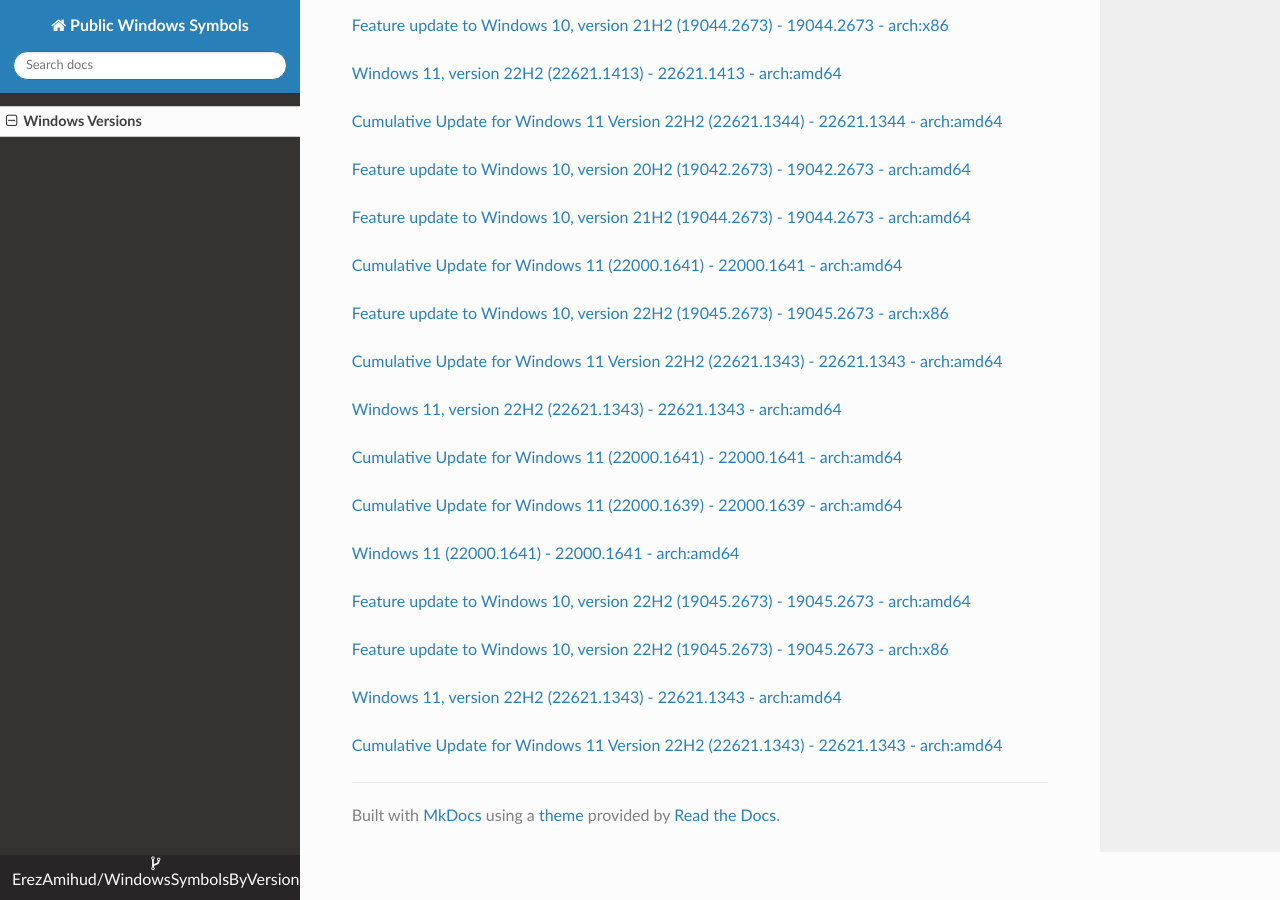
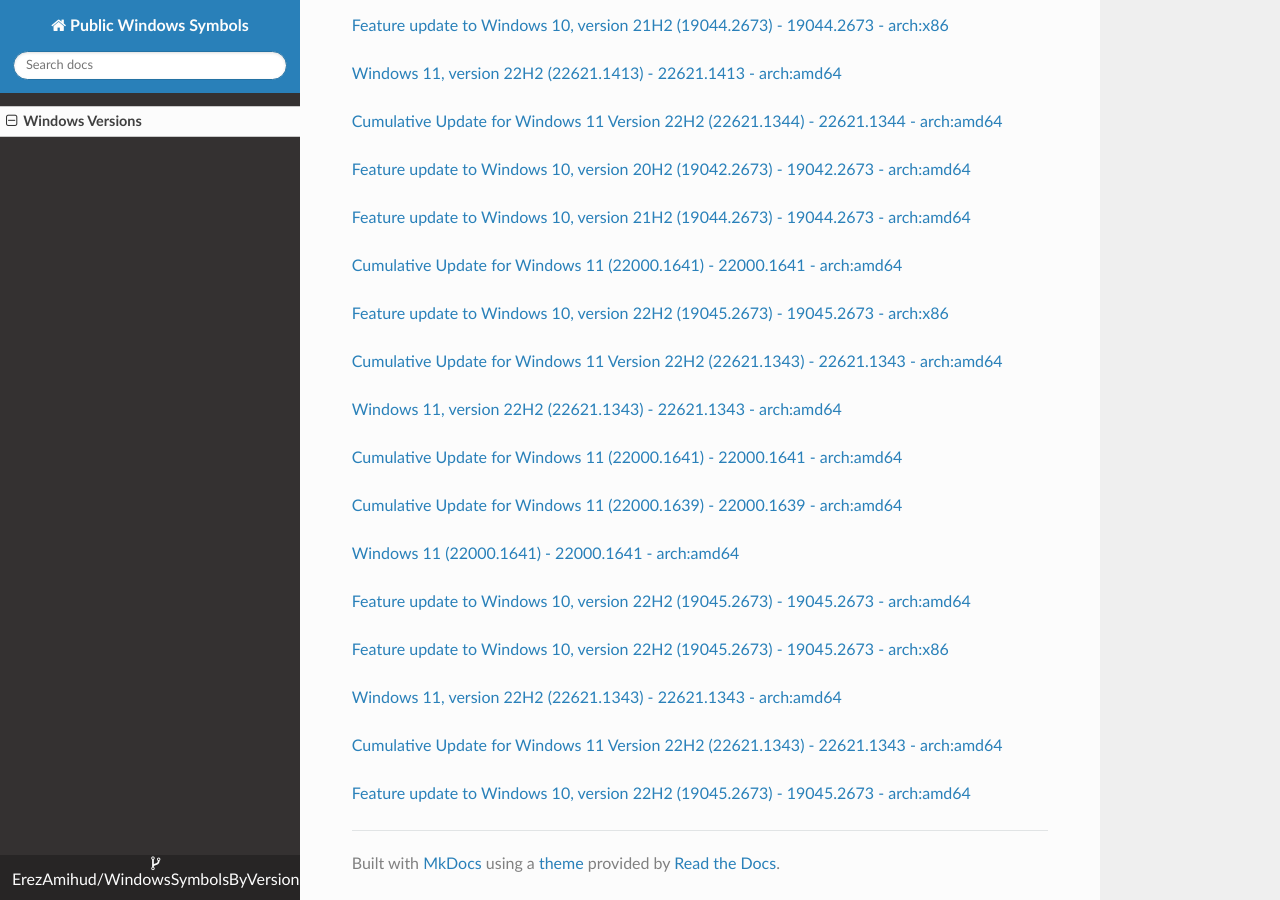
Before and after one commit to ErezAmihud/WindowsSymbolsByVersion, an MkDocs documentation site: the page built from docs/index.md, in a window 1280 px wide and 900 px high, scrolled down 37805 px. Built offline with MkDocs 1.6.1, drawn with Linux system fonts in a browser that asks for light colours; nearby versions of some CDN libraries.

Commit message:
Automated commit, add manifest for d5ee5cec-81c0-4bc3-8a3a-283c0563f0e5

```diff
--- a/docs/index.md
+++ b/docs/index.md
@@ -2200,3 +2200,6 @@
 
 
 [Cumulative Update for Windows 11 Version 22H2 (22621.1343) - 22621.1343 - arch:amd64](https://github.com/ErezAmihud/WindowsSymbolsByVersion/blob/main/manifests/c1502980-ca48-4844-a45f-a3e6b6b9e116.manifest)
+
+
+[Feature update to Windows 10, version 22H2 (19045.2673) - 19045.2673 - arch:amd64](https://github.com/ErezAmihud/WindowsSymbolsByVersion/blob/main/manifests/d5ee5cec-81c0-4bc3-8a3a-283c0563f0e5.manifest)
```
Also changed, not shown: process_builds.json (+1 -1 lines).
